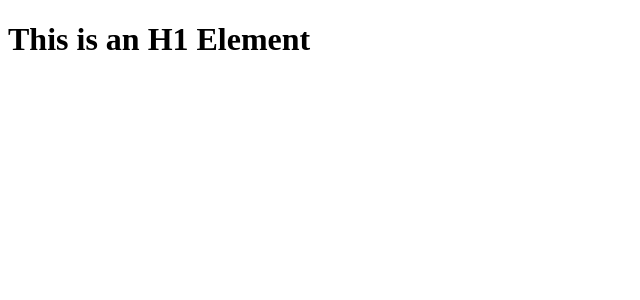
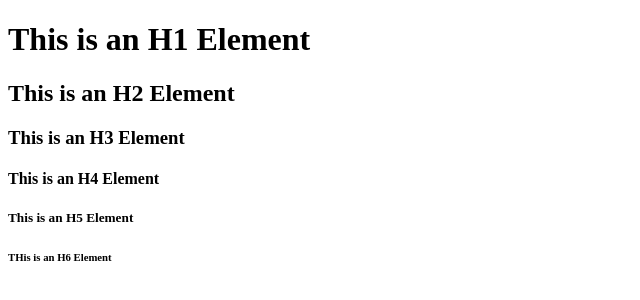
Before and after one commit to mikeyvaldez/WebDev2024, a plain HTML site: page htmlElements/headingElements.html in a window 1280 px wide. Shown: the whole page, without its empty margins (0-640 px from the left). Drawn offline with Linux system fonts and the light colour scheme.

Commit message:
html tags

```diff
--- a/htmlElements/headingElements.html
+++ b/htmlElements/headingElements.html
@@ -7,6 +7,11 @@
 </head>
 <body>
     <h1>This is an H1 Element</h1>
+    <h2>This is an H2 Element</h2>
+    <h3>This is an H3 Element</h3>
+    <h4>This is an H4 Element</h4>
+    <h5>This is an H5 Element</h5>
+    <h6>THis is an H6 Element</h6>
 
 </body>
 </html>
```
